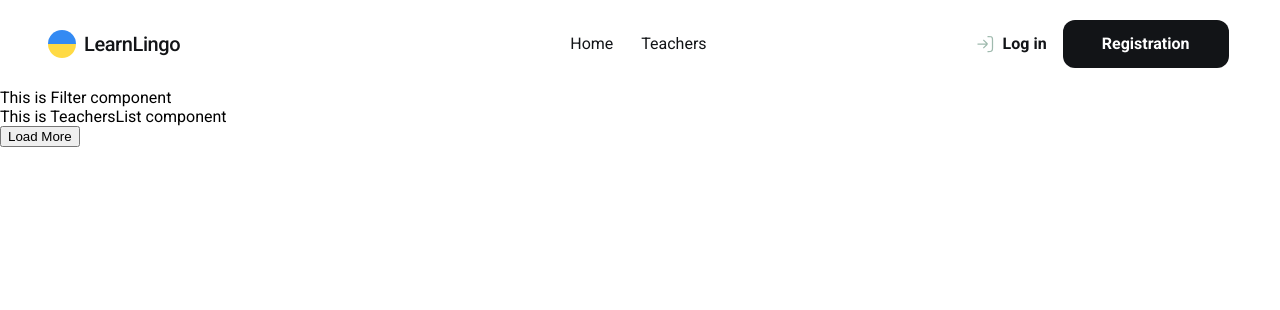
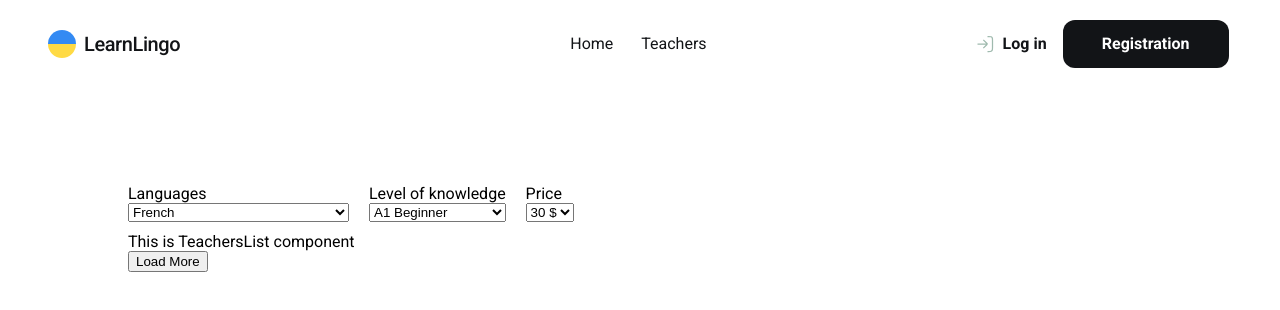
Before and after one commit to PetroGal/LearnLingo, a React (Vite) app: page /teachers in a window 1280 px wide. Shown: the top 310 px of the page. Built offline with nearby package versions, Linux system fonts and the light colour scheme; no server answers; the database is empty.

Commit message:
added initial Filters component elements

```diff
--- a/src/components/Filters/Filters.jsx
+++ b/src/components/Filters/Filters.jsx
@@ -1,3 +1,36 @@
+import css from "./Filters.module.css"
+
 export default function Filters() {
-  return <div>This is Filter component</div>
+  return (
+    <div>
+      <ul className={css.filtersList}>
+        <li className={`${css.filterItem} ${css.filterLanguage}`}>
+          <div className={css.filterItemsWrapper}>
+            <label htmlFor='languages'>Languages</label>
+            <select name='' id=''>
+              <option value='french'>French</option>
+              <option value='english'>English</option>
+              <option value='spain'>Spain</option>
+            </select>
+          </div>
+        </li>
+        <li className={`${css.filterItem} ${css.filterLevel}`}>
+          <label htmlFor='levels'>Level of knowledge</label>
+          <select name='' id=''>
+            <option value=''>A1 Beginner</option>
+            <option value=''>A1 Beginner</option>
+            <option value=''>A1 Beginner</option>
+          </select>
+        </li>
+        <li className={`${css.filterItem} ${css.filterPrice}`}>
+          <label htmlFor='prices'>Price</label>
+          <select name='' id=''>
+            <option value=''>30 $</option>
+            <option value=''>30 $</option>
+            <option value=''>30 $</option>
+          </select>
+        </li>
+      </ul>
+    </div>
+  )
 }
--- /dev/null
+++ b/src/components/Filters/Filters.module.css
@@ -0,0 +1,21 @@
+.filtersList {
+  display: flex;
+  gap: 20px;
+}
+
+.filterItemsWrapper {
+  display: flex;
+  flex-direction: column;
+  width: 221px;
+  height: 48px;
+}
+
+.filterItem {
+  display: flex;
+  flex-direction: column;
+}
+
+.filterLanguage {
+  width: 221px;
+  height: 48px;
+}
--- a/src/pages/TeachersPage/TeachersPage.module.css
+++ b/src/pages/TeachersPage/TeachersPage.module.css
@@ -0,0 +1,3 @@
+.teachersContainer {
+  padding: 96px 128px 96px 128px;
+}
```
Also changed, not shown: src/components/Filters/Filters.modules.css (deleted).
